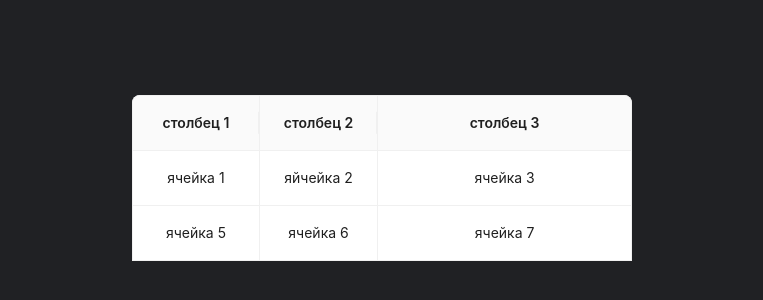
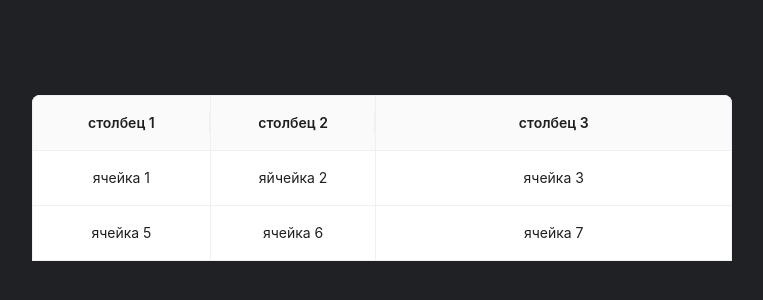
Before and after one commit to garryKarri/ResizeTable, a Next.js app in the folder front/: page /resize in a window 1280 px wide. Shown: the part 222-522 px from the top of the page, without its empty margins (258-1021 px from the left). Built offline with nearby package versions, Linux system fonts and the light colour scheme.

Commit message:
added new realization resize table

```diff
--- a/front/pages/resize/index.js
+++ b/front/pages/resize/index.js
@@ -2,49 +2,6 @@ import { Table } from "antd";
 import { useState } from "react";
 import { Resizable } from "react-resizable";
 import "react-resizable/css/styles.css";
-
-const dataSource = [
-  {
-    key: "1",
-    name: "ячейка 1",
-    age: "яйчейка 2",
-    address: "ячейка 3",
-  },
-  {
-    key: "2",
-    name: "ячейка 5",
-    age: "ячейка 6",
-    address: "ячейка 7",
-  },
-];
-
-const columns = [
-  {
-    title: "столбец 1",
-    dataIndex: "name",
-    key: "name",
-    width: 110,
-    className: "fixed-resizable-column",
-    align: "center",
-    ellipsis: true,
-  },
-  {
-    title: "столбец 2",
-    dataIndex: "age",
-    key: "age",
-    width: 90,
-    align: "center",
-    ellipsis: true,
-  },
-  {
-    title: "столбец 3",
-    dataIndex: "address",
-    key: "address",
-    width: 220,
-    align: "center",
-    ellipsis: true,
-  },
-];
 
 const ResizableTitle = (props) => {
   const { onResize, width, ...restProps } = props;
@@ -73,19 +30,74 @@ const ResizableTitle = (props) => {
   );
 };
 
-const ResizableTable = ({ dataSource, columns }) => {
-  const [tableColumns, setTableColumns] = useState(columns);
+const ResizableTable = () => {
+  const dataSource = [
+    {
+      key: "1",
+      name: "ячейка 1",
+      age: "яйчейка 2",
+      address: "ячейка 3",
+    },
+    {
+      key: "2",
+      name: "ячейка 5",
+      age: "ячейка 6",
+      address: "ячейка 7",
+    },
+  ];
+
+  const [columns, setColumns] = useState([
+    {
+      title: "столбец 1",
+      dataIndex: "name",
+      key: "name",
+      width: 110,
+      className: "fixed-resizable-column",
+      align: "center",
+      ellipsis: true,
+    },
+    {
+      title: "столбец 2",
+      dataIndex: "age",
+      key: "age",
+      width: 90,
+      align: "center",
+      ellipsis: true,
+    },
+    {
+      title: "столбец 3",
+      dataIndex: "address",
+      key: "address",
+      width: 220,
+      align: "center",
+      ellipsis: true,
+    },
+  ]);
 
   const handleResize =
-    (columnIndex) =>
+    (index) =>
     (e, { size }) => {
-      setTableColumns((prevColumns) => {
-        const newColumns = [...prevColumns];
-        newColumns[columnIndex].width = size.width;
-        return newColumns;
+      setColumns((prevColumns) => {
+        const nextColumns = [...prevColumns];
+        nextColumns[index] = {
+          ...nextColumns[index],
+          width: size.width,
+        };
+        return nextColumns;
       });
     };
 
+  const columnsData = columns.map((col, index) => ({
+    ...col,
+    onHeaderCell: (column) => ({
+      width: column.width,
+      onResize: handleResize(index),
+    }),
+    onCell: (column) => ({
+      width: column.width,
+      onResize: handleResize(index),
+    }),
+  }));
 
   const components = {
     header: {
@@ -97,23 +109,13 @@ const ResizableTable = ({ dataSource, columns }) => {
   };
 
   return (
-    <div style={{ width: "500px" }}>
+    <div style={{ width: "700px" }}>
       <Table
         bordered
         pagination={false}
+        components={components}
+        columns={columnsData}
         dataSource={dataSource}
-        columns={tableColumns.map((col, index) => ({
-          ...col,
-          onHeaderCell: () => ({
-            width: col.width,
-            onResize: handleResize(index),
-          }),
-          onCell: () => ({
-            width: col.width,
-            onResize: handleResize(index),
-          }),
-        }))}
-        components={components}
         scroll={{ x: "max-content" }} // Установка горизонтальной прокрутки
       />
     </div>
@@ -131,9 +133,148 @@ const RezizePage = () => {
         background: "#202124",
       }}
     >
-      <ResizableTable dataSource={dataSource} columns={columns} />
+      <ResizableTable />
     </div>
   );
 };
 
 export default RezizePage;
+
+// import { Table } from "antd";
+// import { useState } from "react";
+// import { Resizable } from "react-resizable";
+// import "react-resizable/css/styles.css";
+
+// const dataSource = [
+//   {
+//     key: "1",
+//     name: "ячейка 1",
+//     age: "яйчейка 2",
+//     address: "ячейка 3",
+//   },
+//   {
+//     key: "2",
+//     name: "ячейка 5",
+//     age: "ячейка 6",
+//     address: "ячейка 7",
+//   },
+// ];
+
+// const columns = [
+//   {
+//     title: "столбец 1",
+//     dataIndex: "name",
+//     key: "name",
+//     width: 110,
+//     className: "fixed-resizable-column",
+//     align: "center",
+//     ellipsis: true,
+//   },
+//   {
+//     title: "столбец 2",
+//     dataIndex: "age",
+//     key: "age",
+//     width: 90,
+//     align: "center",
+//     ellipsis: true,
+//   },
+//   {
+//     title: "столбец 3",
+//     dataIndex: "address",
+//     key: "address",
+//     width: 220,
+//     align: "center",
+//     ellipsis: true,
+//   },
+// ];
+
+// const ResizableTitle = (props) => {
+//   const { onResize, width, ...restProps } = props;
+//   if (!width) {
+//     return <td {...restProps}></td>;
+//   }
+//   return (
+//     <Resizable
+//       width={width}
+//       height={0}
+//       handle={
+//         <span
+//           onClick={(e) => {
+//             e.stopPropagation();
+//           }}
+//           className="custom-resize-handle"
+//         />
+//       }
+//       onResize={onResize}
+//       // draggableOpts={{ enableUserSelectHack: false }}
+//     >
+//       <td {...restProps}>
+//         <div>{restProps.children}</div>
+//       </td>
+//     </Resizable>
+//   );
+// };
+
+// const ResizableTable = ({ dataSource, columns }) => {
+//   const [tableColumns, setTableColumns] = useState(columns);
+
+//   const handleResize =
+//     (columnIndex) =>
+//     (e, { size }) => {
+//       setTableColumns((prevColumns) => {
+//         const newColumns = [...prevColumns];
+//         newColumns[columnIndex].width = size.width;
+//         return newColumns;
+//       });
+//     };
+
+//   const components = {
+//     header: {
+//       cell: ResizableTitle,
+//     },
+//     body: {
+//       cell: ResizableTitle,
+//     },
+//   };
+
+//   return (
+//     <div style={{ width: "500px" }}>
+//       <Table
+//         bordered
+//         pagination={false}
+//         dataSource={dataSource}
+//         columns={tableColumns.map((col, index) => ({
+//           ...col,
+//           onHeaderCell: () => ({
+//             width: col.width,
+//             onResize: handleResize(index),
+//           }),
+//           onCell: () => ({
+//             width: col.width,
+//             onResize: handleResize(index),
+//           }),
+//         }))}
+//         components={components}
+//         scroll={{ x: "max-content" }} // Установка горизонтальной прокрутки
+//       />
+//     </div>
+//   );
+// };
+
+// const RezizePage = () => {
+//   return (
+//     <div
+//       style={{
+//         display: "flex",
+//         justifyContent: "center",
+//         alignItems: "center",
+//         height: "100vh",
+//         background: "#202124",
+//       }}
+//     >
+//       <ResizableTable dataSource={dataSource} columns={columns} />
+//     </div>
+//   );
+// };
+
+// export default RezizePage;
```
